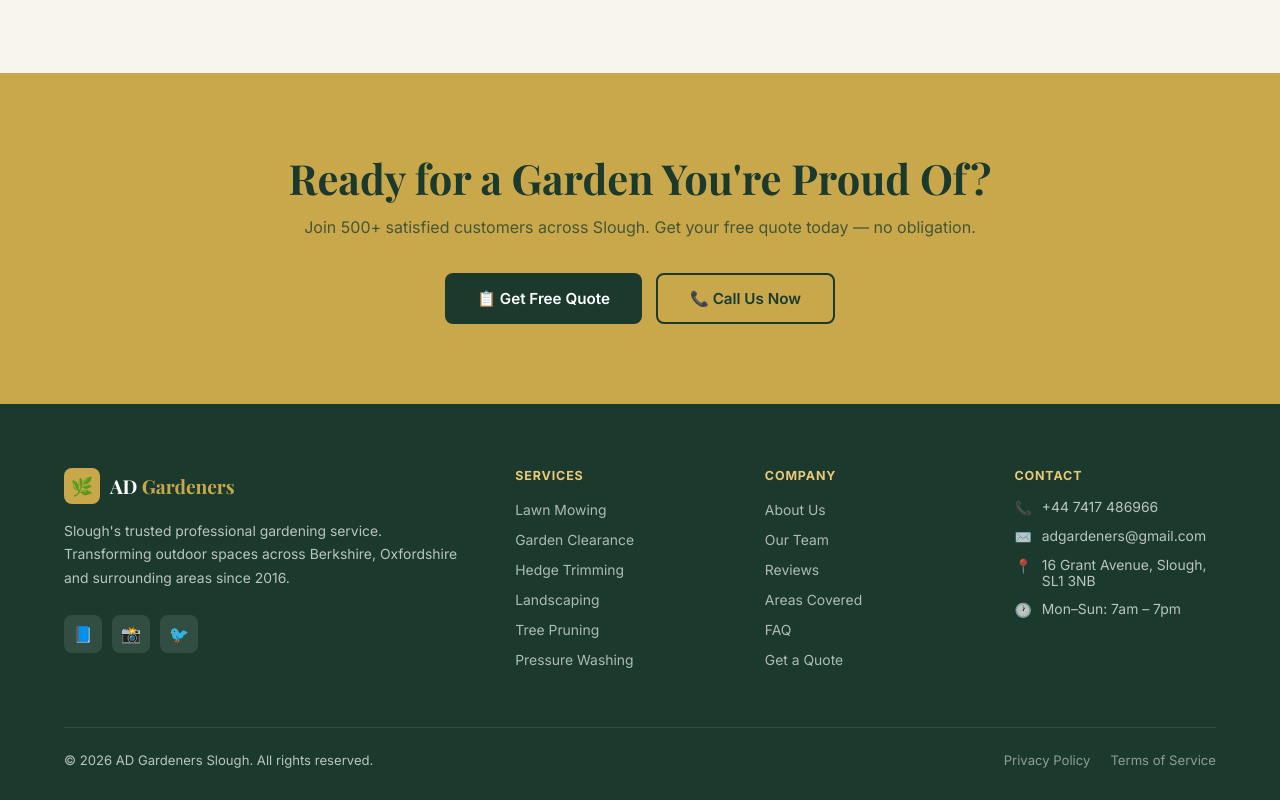
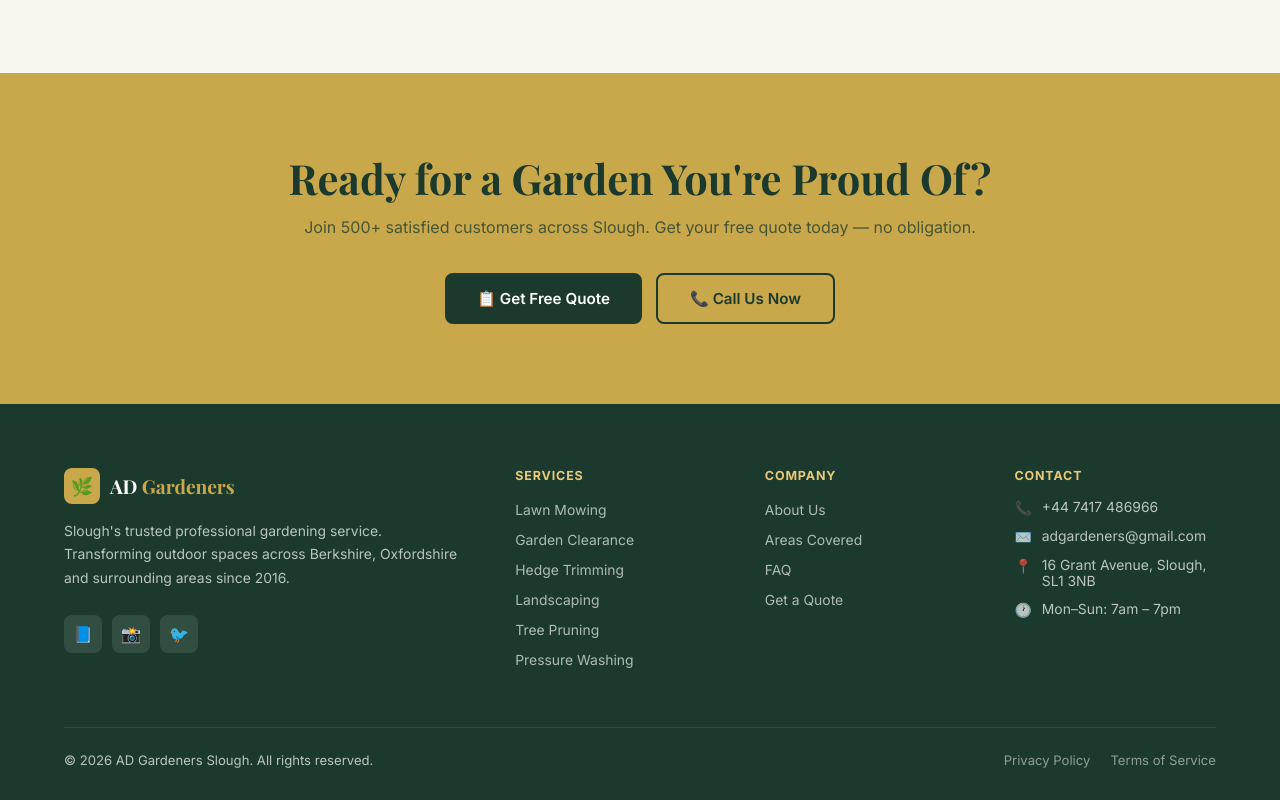
Before and after one commit to sultanrome/ad-gardeners, a React (Create React App) app: page / in a window 1280 px wide. Shown: the part 8644-9444 px from the top of the page. Built offline with nearby package versions, Linux system fonts and the light colour scheme.

Commit message:
Remove fake Team and Reviews sections

```diff
--- a/src/components/Footer.js
+++ b/src/components/Footer.js
@@ -16,6 +16,7 @@ export default function Footer() {
             <a href="#top" className="social-btn" aria-label="Twitter">🐦</a>
           </div>
         </div>
+
         <div className="footer-col">
           <h5>Services</h5>
           <ul>
@@ -24,14 +25,16 @@ export default function Footer() {
             ))}
           </ul>
         </div>
+
         <div className="footer-col">
           <h5>Company</h5>
           <ul>
-            {[['About Us','#why'],['Our Team','#team'],['Reviews','#reviews'],['Areas Covered','#areas'],['FAQ','#faq'],['Get a Quote','#quote']].map(([label, href]) => (
+            {[['About Us','#why'],['Areas Covered','#areas'],['FAQ','#faq'],['Get a Quote','#quote']].map(([label, href]) => (
               <li key={label}><a href={href}>{label}</a></li>
             ))}
           </ul>
         </div>
+
         <div className="footer-col">
           <h5>Contact</h5>
           <div className="footer-contact-item">
@@ -52,6 +55,7 @@ export default function Footer() {
           </div>
         </div>
       </div>
+
       <div className="footer-bottom">
         <p>© 2026 AD Gardeners Slough. All rights reserved.</p>
         <div className="footer-bottom-links">
```
